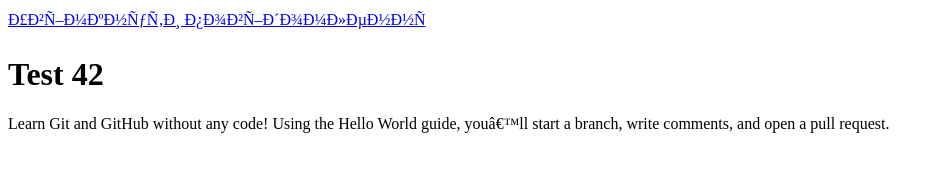
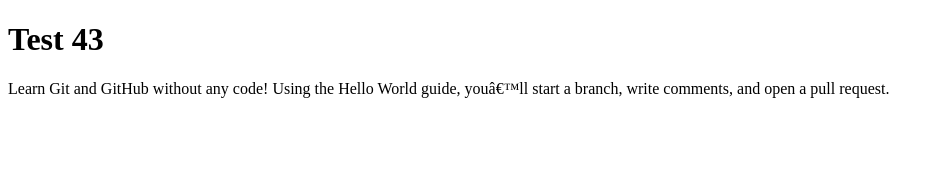
Before and after one commit to alexandrtutkevich/alexandrtutkevich, a plain HTML site: page index.html in a window 1280 px wide. Shown: the whole page, without its empty margins (0-944 px from the left). Drawn offline with Linux system fonts and the light colour scheme.

Commit message:
Update index.html

```diff
--- a/index.html
+++ b/index.html
@@ -1,12 +1,11 @@
 <!DOCTYPE html>
 <html>
 <head>
-  <script charset="UTF-8" src="https://pre.sendpulse.com/js/push/c1bd7b59b04b133e3ecbc12fda0a1a8d_1.js?128" async></script>
-  <a href="#" class="sp_notify_prompt">Увімкнути повідомлення</a>
+  <script charset="UTF-8" src="https://pre.sendpulse.com/js/push/c1bd7b59b04b133e3ecbc12fda0a1a8d_1.js?129" async></script>
 </script>
 </head>
 <body>
-  <h1>Test 42</h1>
+  <h1>Test 43</h1>
   Learn Git and GitHub without any code!
 Using the Hello World guide, you’ll start a branch, write comments, and open a pull request.
 
```
